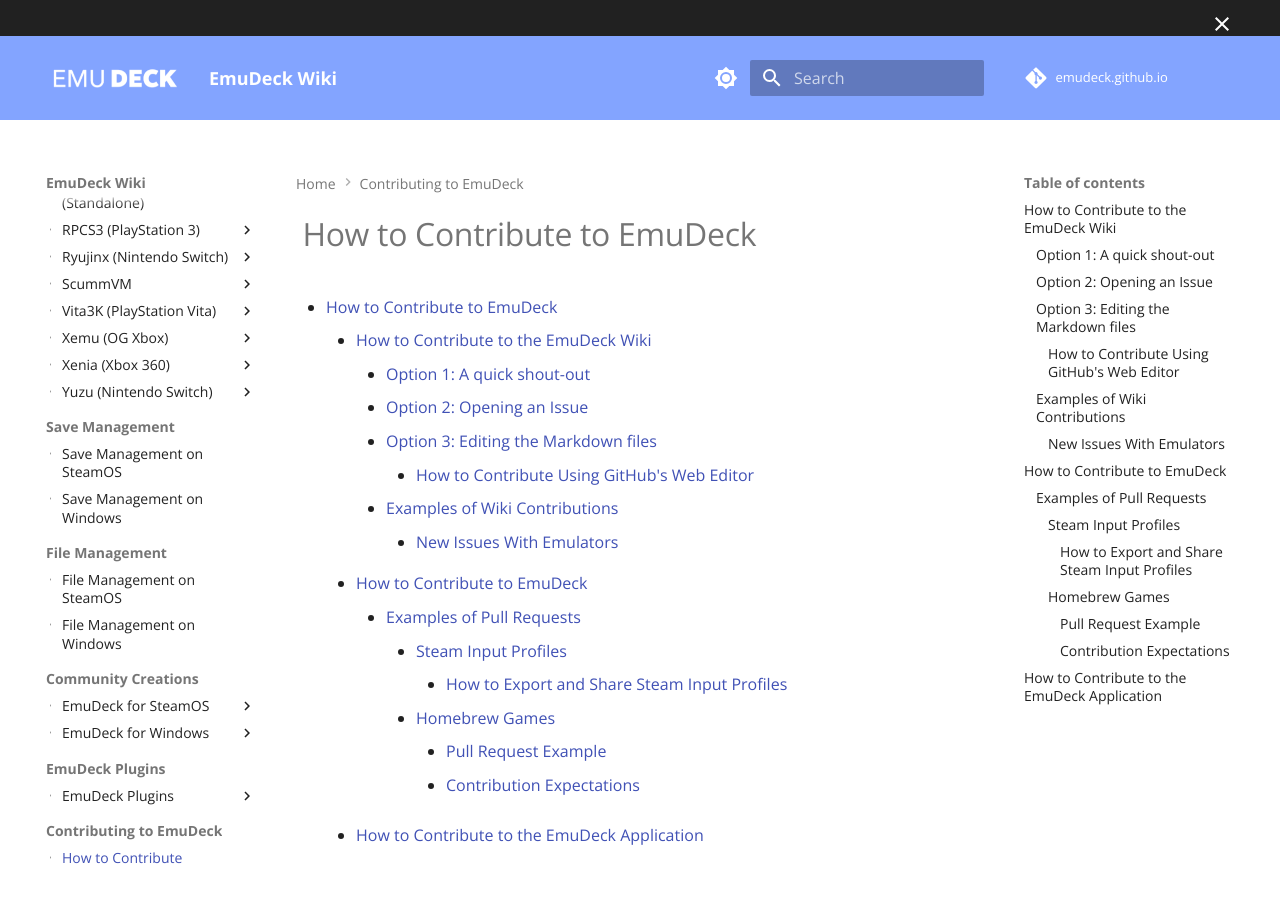
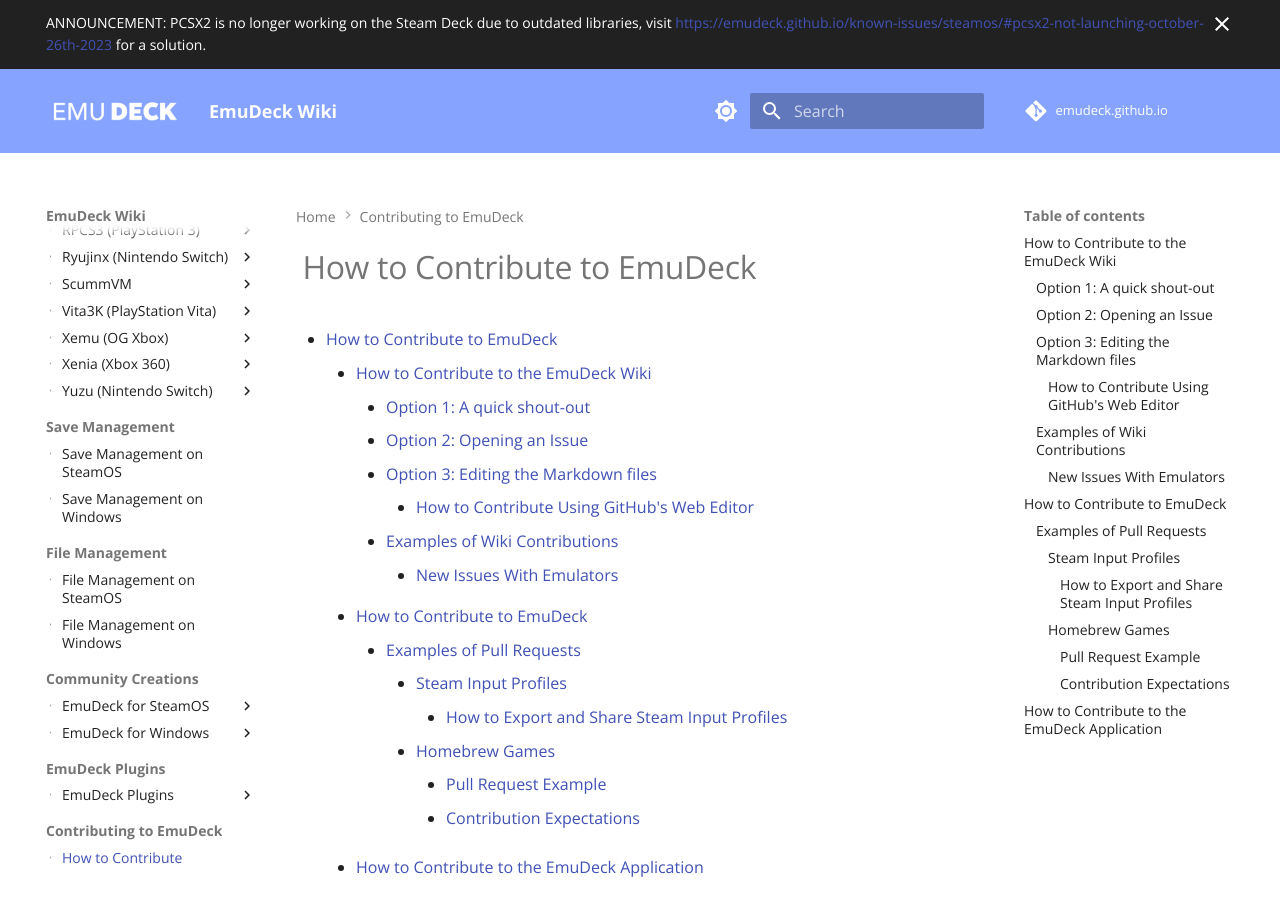
Before and after one commit to EmuDeck/emudeck.github.io, an MkDocs documentation site: the page built from docs/how-to-contribute.md, in a window 1280 px wide and 900 px high. Built offline with MkDocs 1.6.1 and Material for MkDocs 9.7.7, drawn with Linux system fonts in a browser that asks for light colours; comment, search, counter and statistics services are not loaded.

Commit message:
[Remove] Announcement for PCSX2

```diff
--- a/overrides/main.html
+++ b/overrides/main.html
@@ -1,4 +1,5 @@
 {% extends "base.html" %}
 
-{% block announce %}
-{% endblock %}
+<!-- {% block announce %}
+ANNOUNCEMENT: PCSX2 is no longer working on the Steam Deck due to outdated libraries, visit <a href="https://emudeck.github.io/known-issues/steamos/#pcsx2-not-launching-october-26th-2023">https://emudeck.github.io/known-issues/steamos/#pcsx2-not-launching-october-26th-2023</a> for a solution.
+{% endblock %} -->
```
